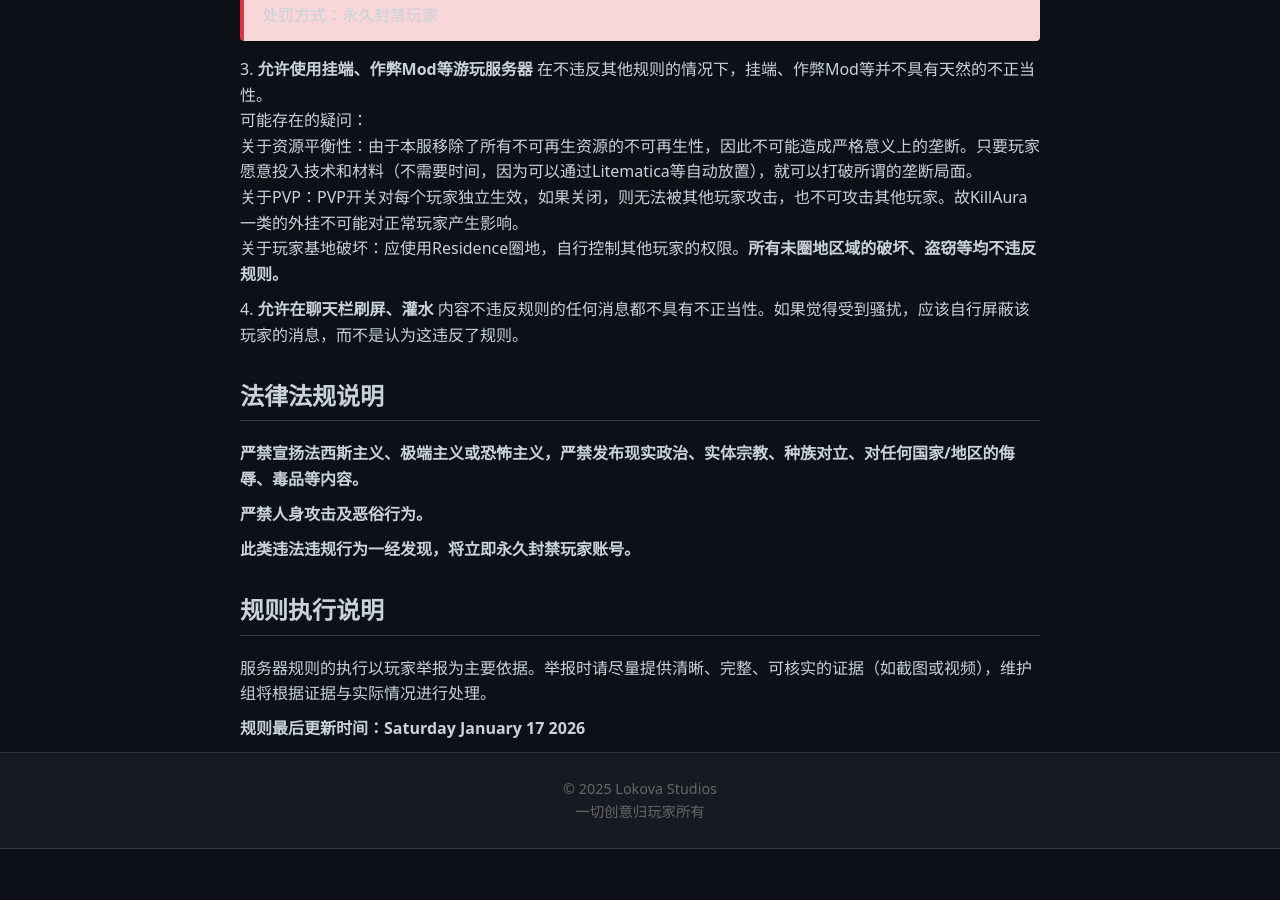
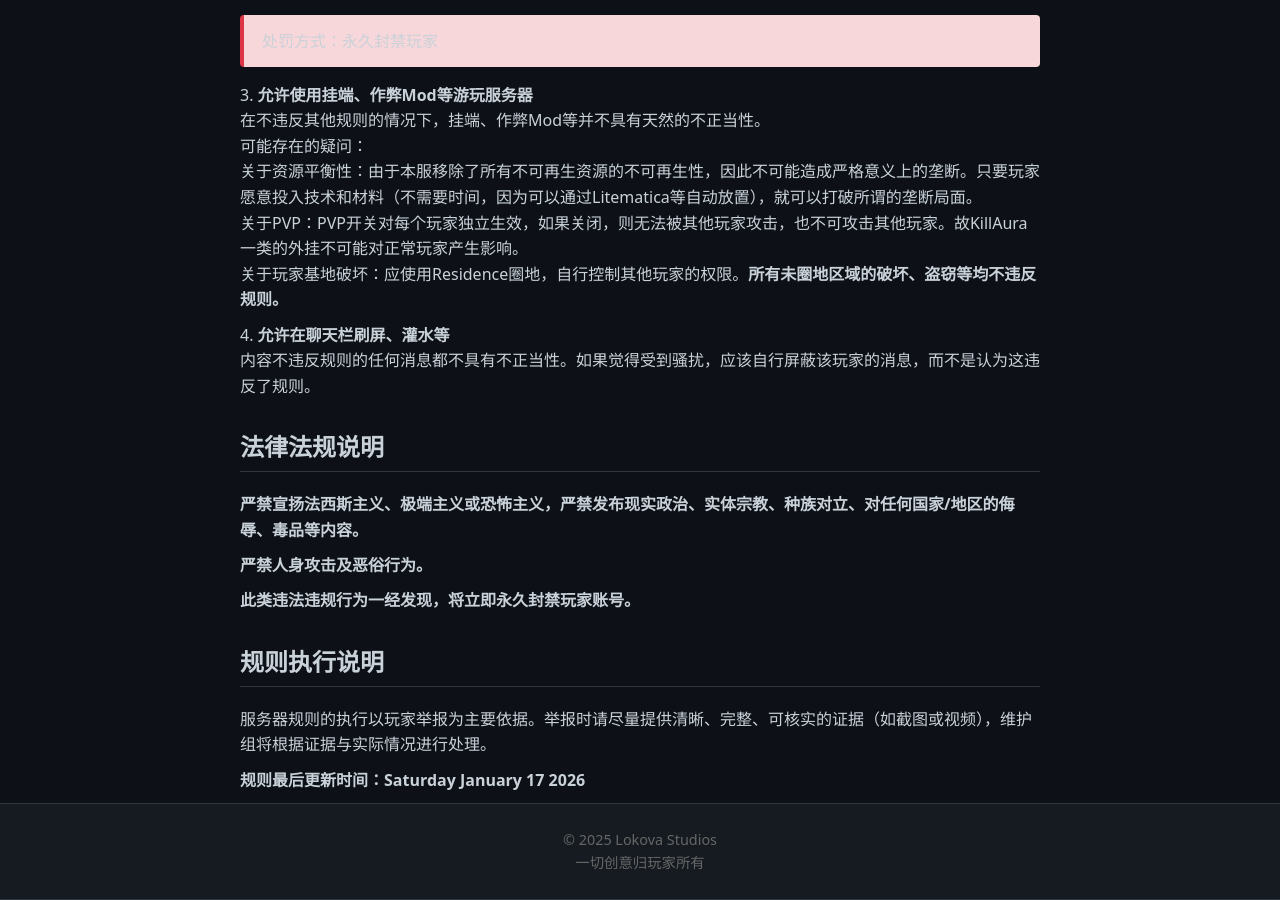
Before and after one commit to IlyaYezelovsky/mc.lokova.org, a Jekyll site: the page built from rules.md, in a window 1280 px wide and 900 px high, scrolled down 802 px. Built offline with Jekyll 4.4.1, drawn with Linux system fonts in a browser that asks for light colours; comment, search, counter and statistics services are not loaded; before the commit the page ends 1651 px from its top, so only the background shows below that.

Commit message:
Update rules.md

```diff
--- a/rules.md
+++ b/rules.md
@@ -11,14 +11,14 @@ layout: default
 
 ## 规则正文
 
-1\. **禁止影响服务器稳定或其他玩家正常游戏的行为**
+1\. **禁止影响服务器稳定或其他玩家正常游戏的行为**<br>
 包括但不限于：故意制造服务器异常，导致玩家无法正常连接或游戏，建造卡服机、禁人塔等。
 
 <div class="alert alert-danger">
 处罚方式：强制删除违规装置永久封禁玩家
 </div>
 
-2\. **禁止宣传其他服务器**
+2\. **禁止宣传其他服务器**<br>
 包括但不限于在公共聊天、私聊、告示牌、书籍等任何形式中，宣传或引导玩家前往其他服务器（官方联动除外）。<br>
 此条规则旨在保证服务器哲学的纯净性，防止与我们的理念不兼容的服务器污染。
 
@@ -26,14 +26,14 @@ layout: default
 处罚方式：永久封禁玩家
 </div>
 
-3\. **允许使用挂端、作弊Mod等游玩服务器**
+3\. **允许使用挂端、作弊Mod等游玩服务器**<br>
 在不违反其他规则的情况下，挂端、作弊Mod等并不具有天然的不正当性。<br>
 可能存在的疑问：<br>
 关于资源平衡性：由于本服移除了所有不可再生资源的不可再生性，因此不可能造成严格意义上的垄断。只要玩家愿意投入技术和材料（不需要时间，因为可以通过Litematica等自动放置），就可以打破所谓的垄断局面。<br>
 关于PVP：PVP开关对每个玩家独立生效，如果关闭，则无法被其他玩家攻击，也不可攻击其他玩家。故KillAura一类的外挂不可能对正常玩家产生影响。<br>
 关于玩家基地破坏：应使用Residence圈地，自行控制其他玩家的权限。**所有未圈地区域的破坏、盗窃等均不违反规则。**
 
-4\. **允许在聊天栏刷屏、灌水**
+4\. **允许在聊天栏刷屏、灌水等**<br>
 内容不违反规则的任何消息都不具有不正当性。如果觉得受到骚扰，应该自行屏蔽该玩家的消息，而不是认为这违反了规则。
 
 ## 法律法规说明
```
